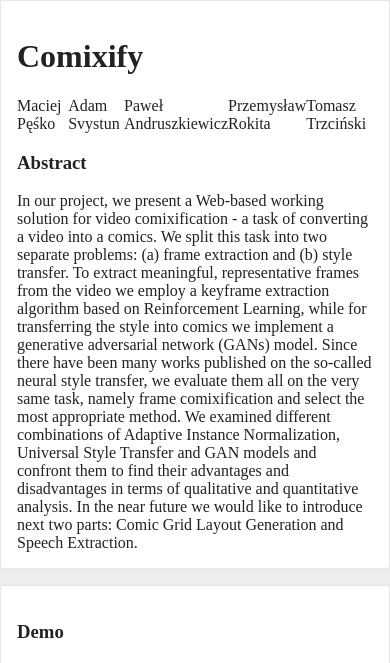
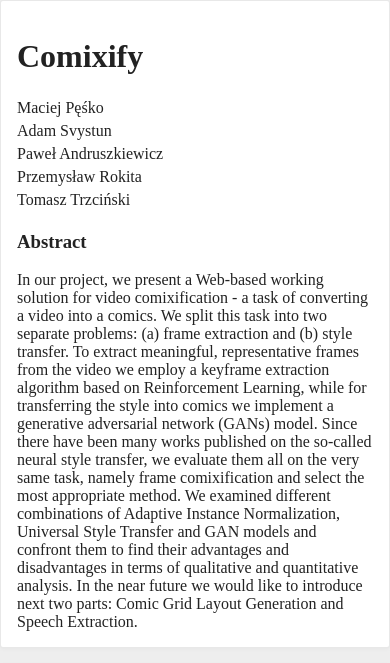
Before and after one commit to maciej3031/comixify, a Django app: page / in a window 390 px wide. Shown: the top 663 px of the page. Run offline with Django 3.2, Linux system fonts and the light colour scheme; parts of the project's set-up code (start-up, migrations or seed data) failed here and were passed over.

Commit message:
Fix authors wrapping on mobile

```diff
--- a/frontend/static/frontend/css/app.css
+++ b/frontend/static/frontend/css/app.css
@@ -134,4 +134,10 @@ button:focus {
 		margin-top: 0;
 		border-radius: 0;
 	}
+	.authors {
+		flex-direction: column;
+	}
+	.authors div {
+		margin: 2.5px 0;
+	}
 }
```
